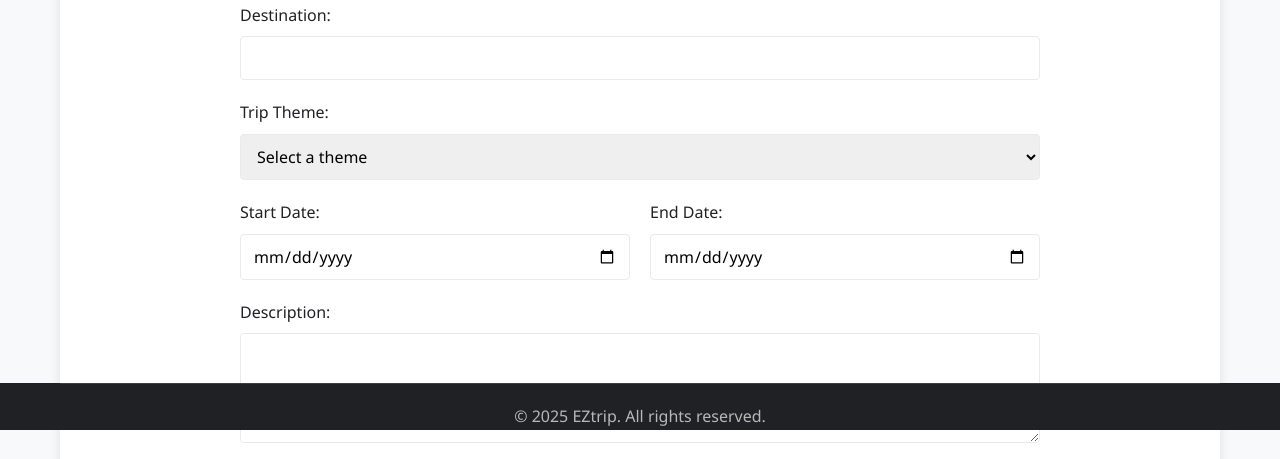
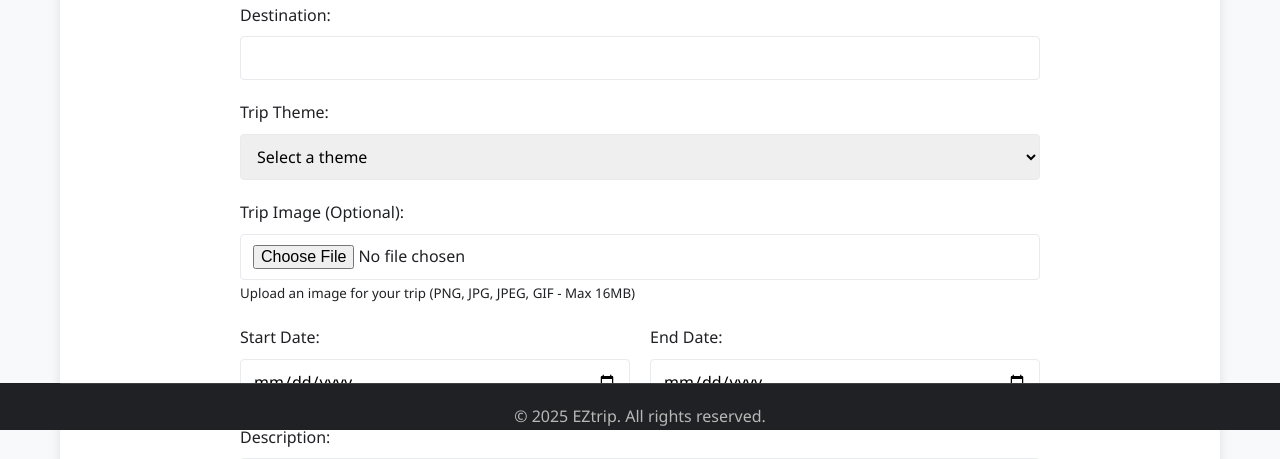
Before and after one commit to hongyaok/EZtrip, a Flask app: page /create-trip in a window 1280 px wide. Shown: the part 370-829 px from the top of the page. Run offline with Flask 3, Linux system fonts and the light colour scheme; the visitor is signed in with stand-in values (Sample User, id 1); some libraries are stand-ins or nearby versions.

Commit message:
image feature testing

```diff
--- a/app.py
+++ b/app.py
@@ -1,15 +1,19 @@
 from flask import Flask, render_template, request, jsonify, session, redirect, url_for
+from werkzeug.utils import secure_filename
+import uuid
 import os
 from auth.auth import auth, login_required
 from DB.DB import DB
 from datetime import datetime
 from func.emailfn import mass_email
+from func.misc import allowed_file
 
 db = DB()  # initialise connection to supabase
 app = Flask(__name__, static_folder = 'static', template_folder = 'templates') # set static and template folders
 
 app.secret_key = os.urandom(24) #key for sess
 os.environ['OAUTHLIB_INSECURE_TRANSPORT'] = '1' # development only
+app.config['MAX_CONTENT_LENGTH'] = 16 * 1024 * 1024  # 16MB max file size
 
 app.register_blueprint(auth, url_prefix='/auth') # register the auth blueprint
 
@@ -67,6 +71,17 @@ def create_trip_api():
     trip_privacy = request.form['privacy']
     other_friends_emails = request.form['friend_emails']
 
+    image_path = None
+    if 'trip_image' in request.files:
+        file = request.files['trip_image']
+        if file and file.filename != '' and allowed_file(file.filename):
+            try:
+                image_path = db.upload_image_to_storage(file)
+                if image_path: # debug
+                    print(f"Image uploaded successfully: {image_path}")
+            except Exception as e:
+                print(f"Error uploading image: {str(e)}")
+
     #extract info of the person who is creating the trip
     owner_id = session['user_id']
     owner_name = session['name']
@@ -92,8 +107,12 @@ def create_trip_api():
         start_date=trip_start_date,
         end_date=trip_end_date,
         desc=trip_description,
-        privacy=trip_privacy
+        privacy=trip_privacy,
+        image_path=image_path
     )
+
+    if image_path and trip_id:
+        db.update_trip_image(trip_id, image_path)
 
     if other_friends_emails:
         mass_email(owner_name, trip_destination, trip_description, other_friends_emails, trip_id)
--- /dev/null
+++ b/func/misc.py
@@ -0,0 +1,3 @@
+def allowed_file(f):
+    return '.' in f and \
+           f.rsplit('.', 1)[1].lower() in {'png', 'jpg', 'jpeg', 'gif'}
--- a/static/css/styles.css
+++ b/static/css/styles.css
@@ -705,3 +705,11 @@ header {
     padding: 3rem 0;
   }
 }
+
+.trip-image {
+  height: 10rem;
+  background-color: #E8F0FE;
+  display: flex;
+  align-items: center;
+  justify-content: center;
+}
--- a/static/js/map.js
+++ b/static/js/map.js
@@ -1,14 +1,25 @@
-// Adding simple map functions to the map in Create Trip page
-function initMap() {
+function initMap(location = null) {
+    var defaultLocation = {lat: 1.3521, lng: 103.8198};
+    var mapCenter = location || defaultLocation;
+
     var map = new google.maps.Map(document.getElementById('map'), {
-        center: {lat: 1.3521, lng: 103.8198},
+        center: mapCenter,
         zoom: 10,
     });
 
-//adding a red pin to the location we are at now (hardcoded btw)
-    var marker = new google.maps.Marker({
-        position: {lat: 1.3521, lng: 103.8198},
-        map: map,
-        title: 'Singapore'
-      });
+    // the red pin
+    var marker = null;
+
+    // if marker exists, remove and place new marker
+    map.addListener('click', function(event) {
+        if (marker) {
+            marker.setMap(null);
+        }
+
+        marker = new google.maps.Marker({
+            position: event.latLng,
+            map: map,
+            title: 'Selected Location'
+        });
+    });
 }
--- a/templates/create_trip.html
+++ b/templates/create_trip.html
@@ -58,6 +58,17 @@
                             <option value="other">Other</option>
                         </select>
                     </div>
+
+                    <div class="form-group">
+                        <label for="trip_image">Trip Image (Optional):</label>
+                        <input type="file"
+                            id="trip_image"
+                            name="trip_image"
+                            class="form-control"
+                            accept="image/*">
+                        <small class="form-text text-muted">Upload an image for your trip (PNG, JPG, JPEG, GIF - Max 16MB)</small>
+                    </div>
+
 
                     <div class="form-group date-group">
                         <div class="date-input">
```
Also changed, not shown: DB/DB.py (+57 -4 lines), templates/dashboard.html (+9 -2 lines), templates/index.html (+3 -4 lines).
